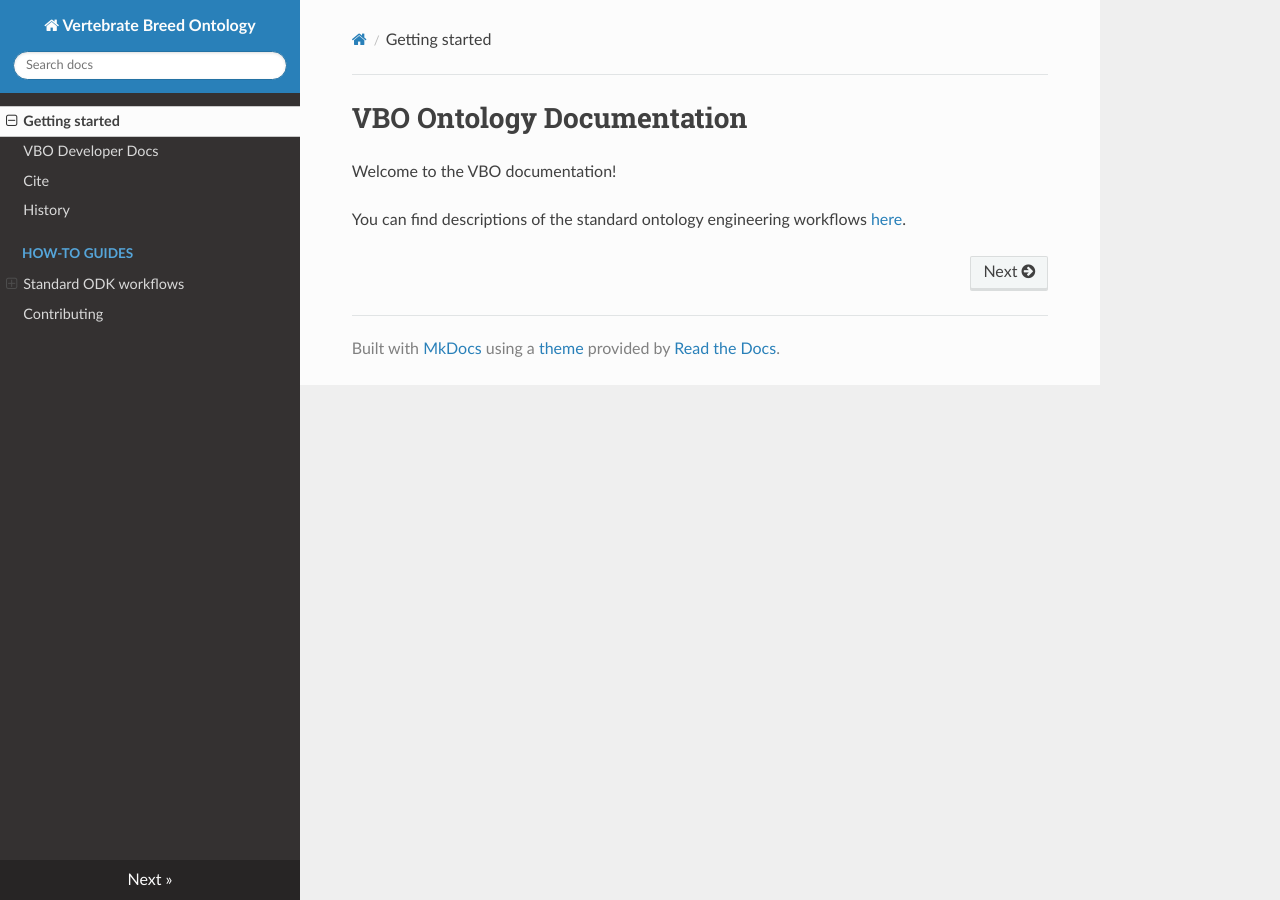
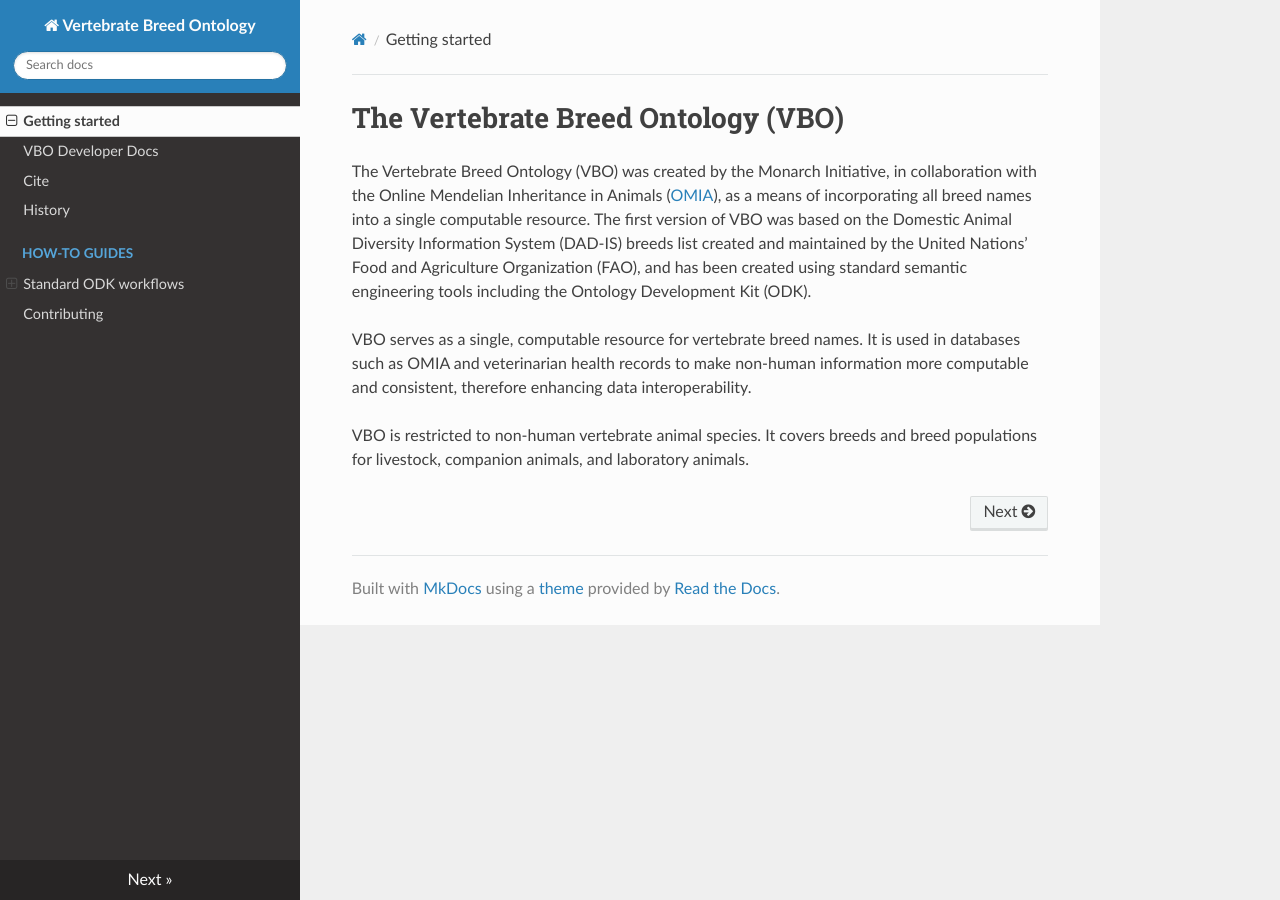
Before and after one commit to monarch-initiative/vertebrate-breed-ontology, an MkDocs documentation site: the page built from docs/index.md, in a window 1280 px wide. Built offline with MkDocs 1.6.1, drawn with Linux system fonts in a browser that asks for light colours; nearby versions of some CDN libraries.

Commit message:
updated index.md

```diff
--- a/docs/index.md
+++ b/docs/index.md
@@ -1,7 +1,7 @@
-# VBO Ontology Documentation
+# The Vertebrate Breed Ontology (VBO)
 
-[//]: # "This file is meant to be edited by the ontology maintainer."
+The Vertebrate Breed Ontology (VBO) was created by the Monarch Initiative, in collaboration with the Online Mendelian Inheritance in Animals ([OMIA](https://omia.org/home/)), as a means of incorporating all breed names into a single computable resource. The first version of VBO was based on the Domestic Animal Diversity Information System (DAD-IS) breeds list created and maintained by the United Nations’ Food and Agriculture Organization (FAO), and has been created using standard semantic engineering tools including the Ontology Development Kit (ODK).
 
-Welcome to the VBO documentation!
+VBO serves as a single, computable resource for vertebrate breed names. It is used in databases such as OMIA and veterinarian health records to make non-human information more computable and consistent, therefore enhancing data interoperability.
 
-You can find descriptions of the standard ontology engineering workflows [here](odk-workflows/index.md).
+VBO is restricted to non-human vertebrate animal species. It covers breeds and breed populations for livestock, companion animals, and laboratory animals.
```
